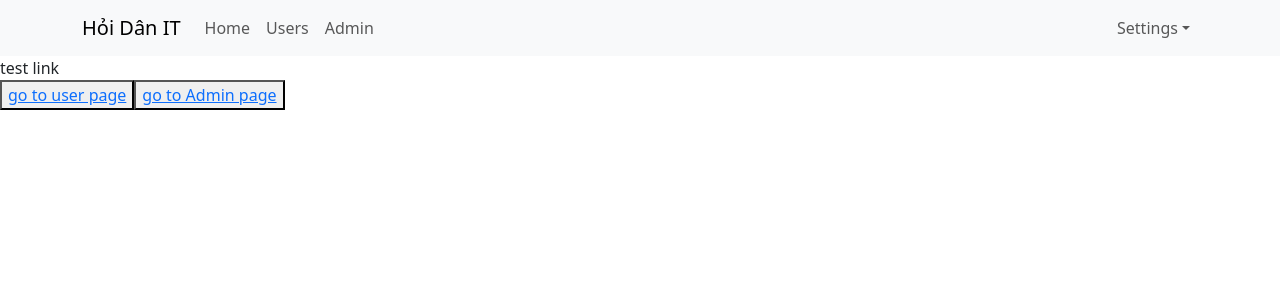
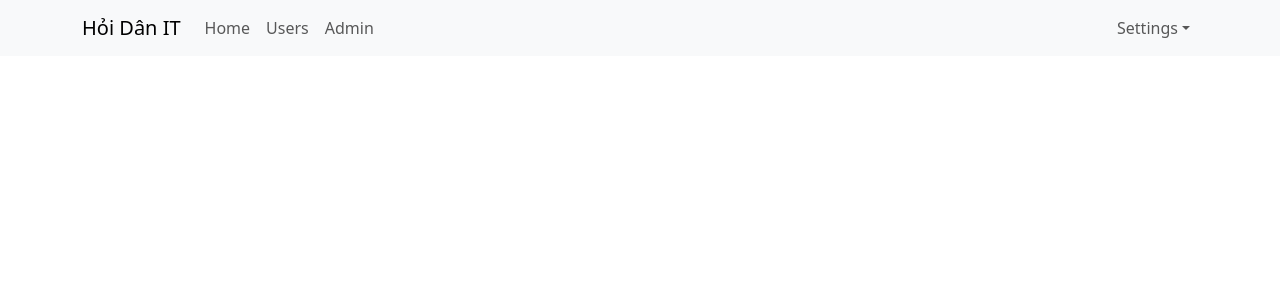
Before and after one commit to VuNQ9/test-demo-react, a React (Create React App) app: page / in a window 1280 px wide. Shown: the top 300 px of the page. Built offline with nearby package versions, Linux system fonts and the light colour scheme.

Commit message:
video 49

```diff
--- a/src/App.js
+++ b/src/App.js
@@ -1,22 +1,22 @@
 import './App.scss';
 import Header from './components/Header/Header';
-import { Link } from "react-router-dom";
+import { Outlet } from "react-router-dom";
 
 const App = () => {
   return (
     <div className="app-container">
-      <Header />
-      <div>
-        test link
-        <div>
-          <button>
-            <Link to="/users">go to user page</Link>
-          </button>
-          <button>
-            <Link to="/admins">go to Admin page</Link>
-          </button>
+      <div className="header-container">
+        <Header />
+      </div>
+      <div className="main-container">
+        <div className="sidenav-container">
+
+        </div>
+        <div className="app-container">
+          <Outlet></Outlet>
         </div>
       </div>
+
     </div>
   );
 }
--- a/src/index.js
+++ b/src/index.js
@@ -18,9 +18,10 @@
     {/* <React.StrictMode> */}
     <BrowserRouter>
       <Routes>
-        <Route path="/" element={<App />} />
-        <Route path="users" element={<User />} />
-        <Route path="admins" element={<Admin />} />
+        <Route path="/" element={<App />}>
+          <Route path="users" element={<User />} />
+          <Route path="admins" element={<Admin />} />
+        </Route>
       </Routes>
     </BrowserRouter>
     {/* </React.StrictMode> */}
```
